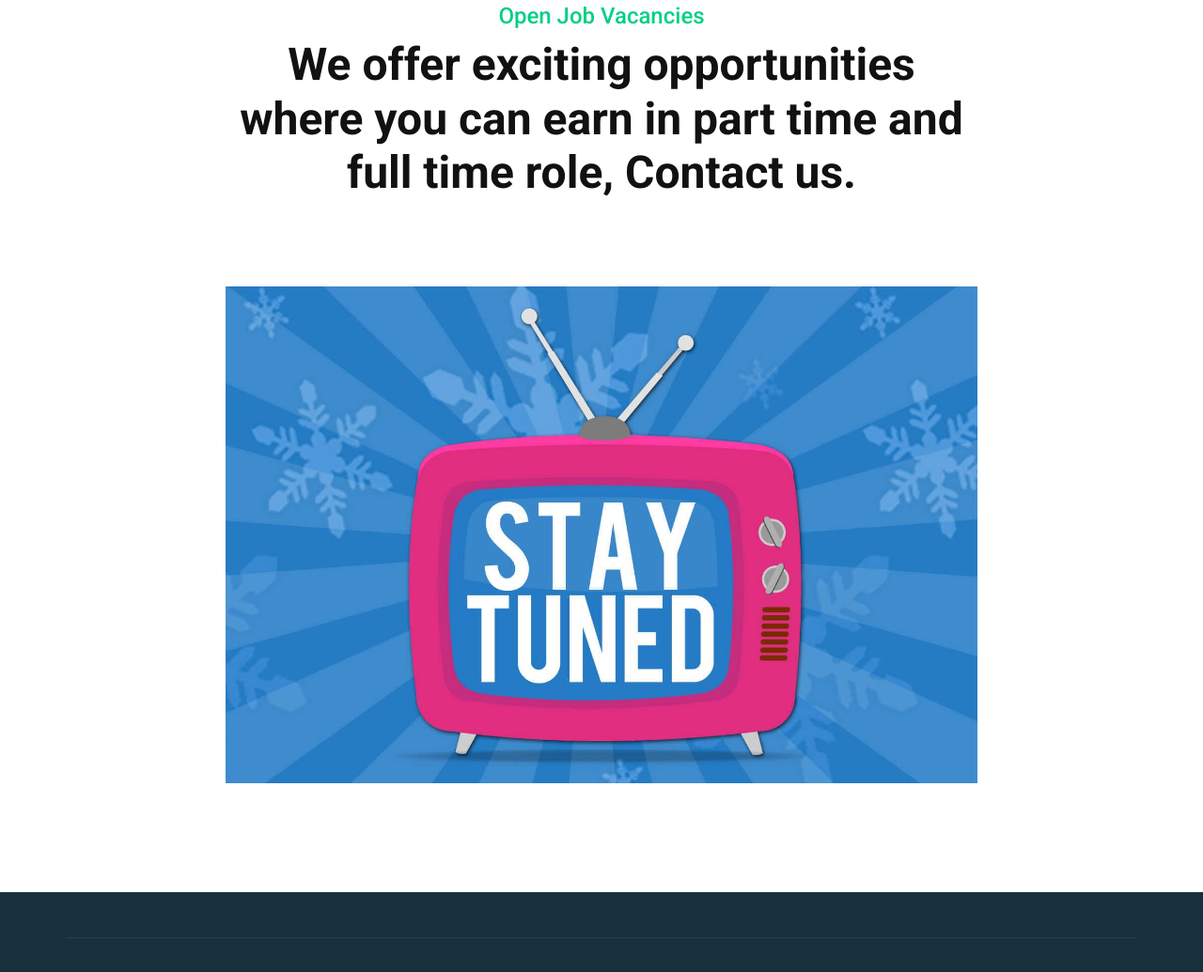
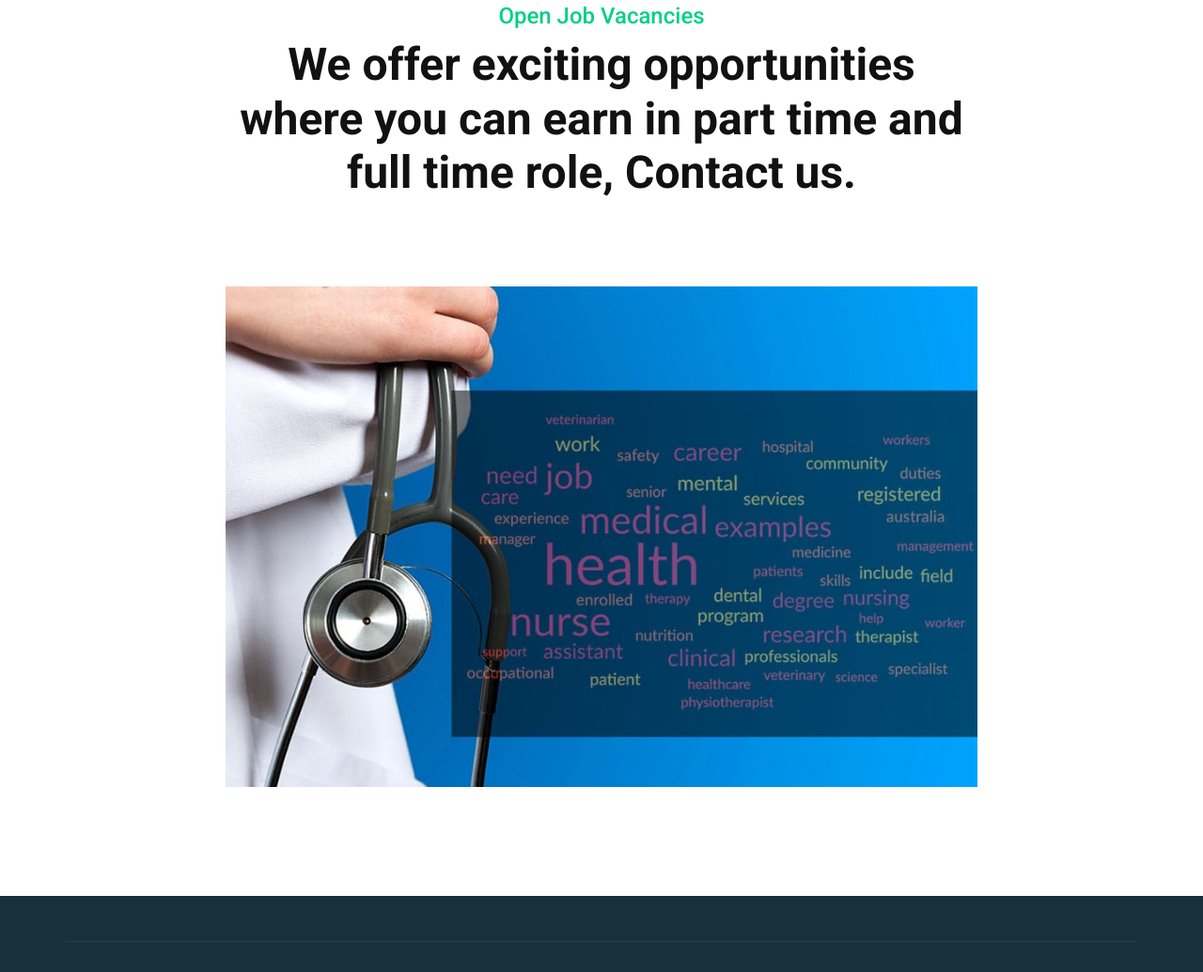
Before and after one commit to Abtsega123/HQ-Medical-Data-Research, a plain HTML site: page blog.html in a window 1280 px wide. Shown: the part 504-1539 px from the top of the page at 94% size. Drawn offline with nearby package versions, Linux system fonts and the light colour scheme.

Commit message:
commited

```diff
--- a/blog.html
+++ b/blog.html
@@ -83,7 +83,7 @@
                 </div>
                 <div class="container">
                     <div class="image-container" style="text-align: center; margin: 20px 0;">
-                        <img src="img/stay.jpg" alt="Big Image" style="max-width: 100%; height: auto; width: 800px;">
+                        <img src="img/job.jpg" alt="Big Image" style="max-width: 100%; height: auto; width: 800px;">
                     </div>
                 </div>
 
```
Also changed, not shown: img/job.jpg (added).
